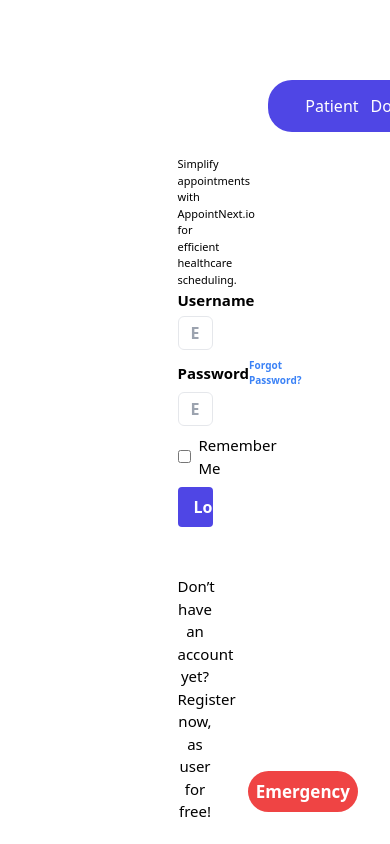
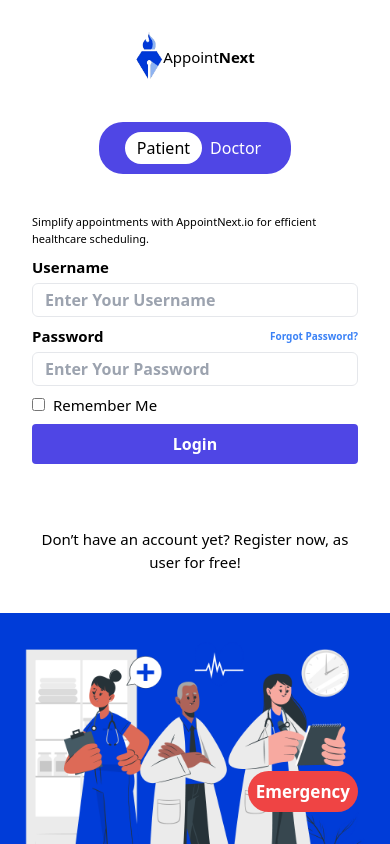
Before and after one commit to AppointNext/appointnext, a React (Vite) app in the folder client/: page /login in a window 390 px wide. Built offline with nearby package versions, Linux system fonts and the light colour scheme; no server answers.

Commit message:
fixing the design and responsiveness

```diff
--- a/client/src/_auth/forms/LoginForm.jsx
+++ b/client/src/_auth/forms/LoginForm.jsx
@@ -7,6 +7,7 @@ import { useDispatch } from "react-redux";
 import { setUser } from "../../store/userSlice.js";
 import { useSelector } from "react-redux";
 import { store } from "../../store/store.js";
+import Logo from "../../components/utils/Logo.jsx";
 
 const LoginForm = () => {
   const [location, setLocation] = useState(null);
@@ -77,7 +78,7 @@ const LoginForm = () => {
     formData.latitude = position.latitude;
     formData.longitude = position.longitude;
     await axios
-      .post("https://appoint-next.onrender.com/api/login", formData)
+      .post("http://localhost:8000/api/login", formData)
       .then((res) => {
         const { username, email } = res.data;
         console.log(username, email);
@@ -95,11 +96,17 @@ const LoginForm = () => {
   };
 
   return (
-    <div className=" flex items-center justify-evenly h-screen gap-2 overflow-auto flex-col  w-screen md:flex-row">
-      <div className=" flex-col gap-2 w-1/2 p-20">
-        <div className="bg-[#4F46E5] rounded-3xl w-[12rem] text-white py-2 flex flex-row justify-center ml-[90px]">
+    <div className=" flex items-center justify-start h-screen gap-2 overflow-auto flex-col  w-screen md:flex-row">
+      <div
+        className=" flex-col gap-2 md:w-1/2 p-8 items-center flex
+      "
+      >
+        <div className="mb-8">
+          <Logo />
+        </div>
+        <div className="bg-[#4F46E5] rounded-3xl w-[12rem] text-white py-2 flex flex-row justify-center md:ml-[90px]">
           <button
-            className="hover:text-black p-1 m-0.5 hover:rounded-2xl py-1 hover:bg-white active:bg-white"
+            className="hover:text-black p-1 m-0.5 hover:rounded-2xl py-1 hover:bg-white bg-white text-black rounded-2xl px-3"
             onClick={() => changePage("/register")}
           >
             Patient
@@ -191,7 +198,7 @@ const LoginForm = () => {
           </p>
         </div>
       </div>
-      <div className=" bg-[#003CD8] h-screen justify-center flex items-center w-1/2">
+      <div className=" bg-[#003CD8] h-screen justify-center flex items-center w-full md:w-1/2">
         <img src="./public/image.png" alt="" className=" w-full" />
       </div>
     </div>
--- a/client/src/_auth/forms/SignupForm.jsx
+++ b/client/src/_auth/forms/SignupForm.jsx
@@ -93,10 +93,10 @@ const SignupForm = () => {
   };
 
   return (
-    <div className="flex items-center justify-evenly h-screen gap-2 overflow-auto flex-row w-screen">
-      <div className=" flex-col gap-2 w-1/2 p-20">
-        <div className="bg-[#4F46E5] rounded-3xl w-[12rem] text-white py-2 flex flex-row justify-center ml-[90px]">
-          <button className="hover:text-black p-1 m-0.5 hover:rounded-2xl py-1 hover:bg-white">
+    <div className="flex items-center justify-evenly h-screen gap-2 overflow-auto flex-col lg:flex-row w-screen">
+      <div className=" flex-col gap-2 md:w-1/2 p-20">
+        <div className="bg-[#4F46E5] rounded-3xl w-[12rem] text-white py-2 flex flex-row justify-center md:ml-[90px]">
+          <button className="hover:text-black p-1 m-0.5 hover:rounded-2xl py-1 bg-white rounded-2xl px-3 text-black">
             Patient
           </button>
           <button className="hover:text-black p-1 m-0.5 hover:rounded-2xl py-1 hover:bg-white">
@@ -243,7 +243,7 @@ const SignupForm = () => {
           </p>
         </div>
       </div>
-      <div className=" bg-[#003CD8] h-screen justify-center flex items-center w-1/2">
+      <div className=" bg-[#003CD8] h-screen justify-center flex items-center w-full md:w-1/2 m-2">
         <img src="./public/image.png" alt="" className=" w-full" />
       </div>
     </div>
```
Also changed, not shown: 2 other files (tests, documents, lock files or other folders).
